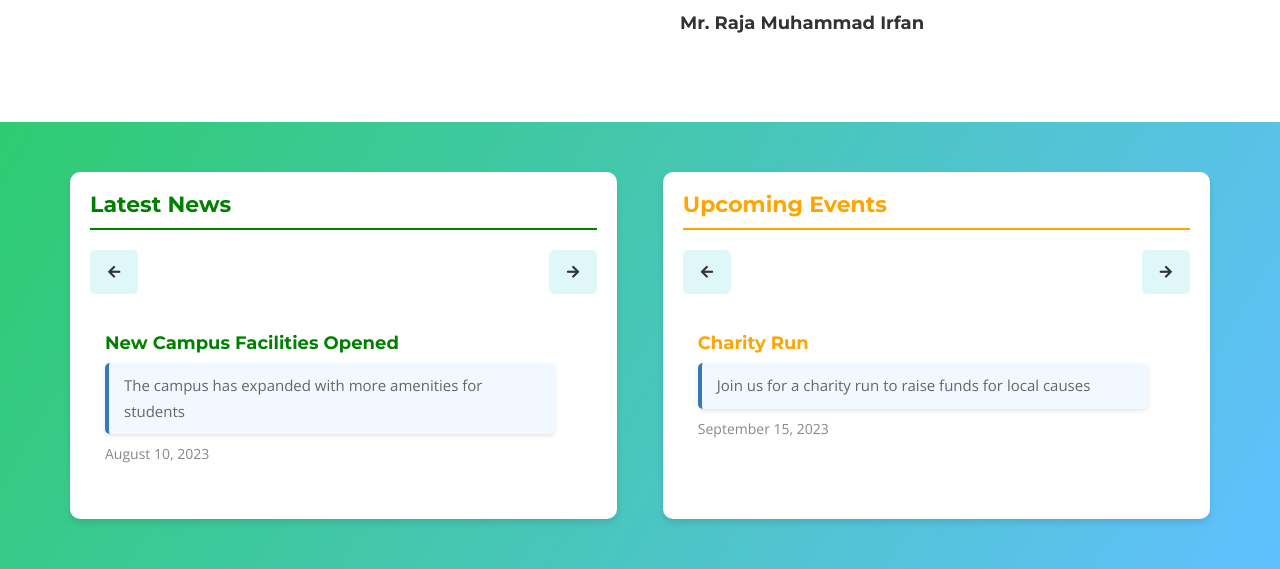
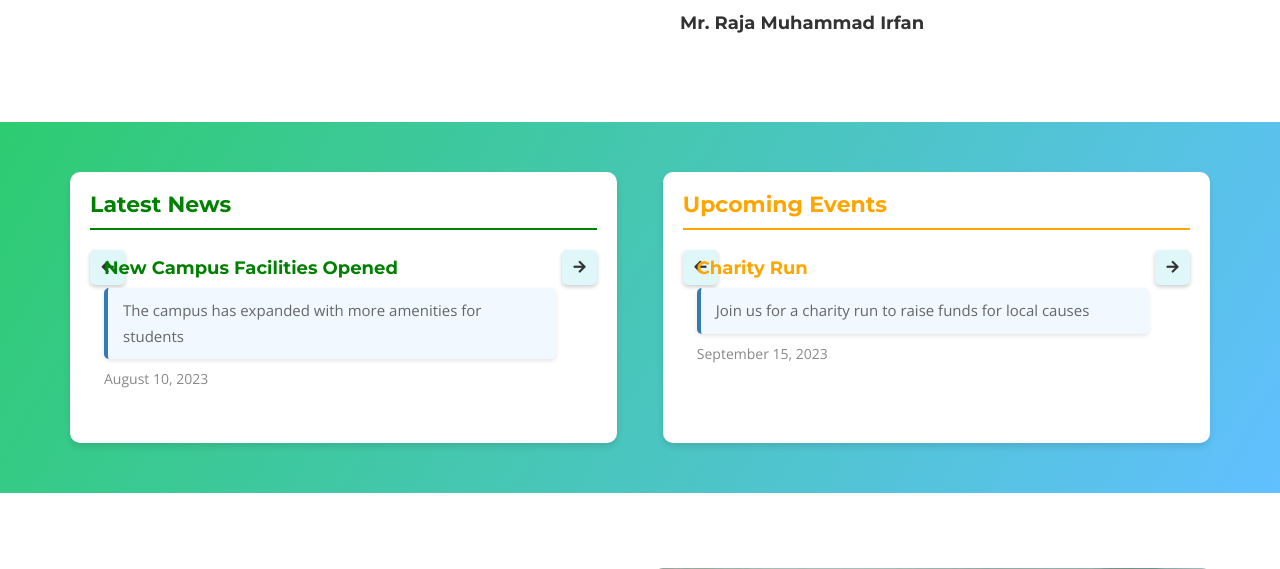
Before and after one commit to Muhammad-Daniyal0077/pisr, a CodeIgniter app: page /pisr/ in a window 1280 px wide. Shown: the part 1604-2173 px from the top of the page. Run offline with CodeIgniter, Linux system fonts and the light colour scheme.

Commit message:
home page

```diff
--- a/application/views/Front_End/Home.php
+++ b/application/views/Front_End/Home.php
@@ -102,7 +102,105 @@
         </div>
     </div>
 </section><!-- Ends: . -->
+<style>
+/* Section Styling */
+.updates-news-section {
+    margin-top: 16px;
+    padding: 50px 0;
+    background: linear-gradient(300deg, #61c0ff, #2ecc71);
+}
 
+/* Container Layout */
+.updates-container {
+    display: flex;
+    justify-content: space-between;
+    gap: 30px;
+}
+
+.new-news-section, .new-events-section {
+    width: 48%;
+    background: #fff;
+    border-radius: 10px;
+    padding: 20px;
+    box-shadow: 0 4px 6px rgba(0, 0, 0, 0.1);
+    position: relative;
+}
+
+/* Titles */
+.section-title {
+    font-size: 22px;
+    margin-bottom: 20px;
+    border-bottom: 2px solid;
+    padding-bottom: 10px;
+}
+.new-news-title { color: green; border-bottom-color: green; }
+.new-events-title { color: orange; border-bottom-color: orange; }
+
+/* Slider Controls */
+.new-slider-controls {
+    display: flex;
+    justify-content: space-between;
+    margin-bottom: -50px;
+}
+
+.new-prev-btn, .new-next-btn {
+    background: #e0f7fa;
+    border: none;
+    padding: 8px;
+    border-radius: 5px;
+    cursor: pointer;
+    width: 35px;
+    height: 35px;
+    display: flex;
+    align-items: center;
+    justify-content: center;
+    transition: background 0.3s;
+    box-shadow: 0 2px 4px rgba(0, 0, 0, 0.2);
+}
+
+.new-prev-btn:hover, .new-next-btn:hover {
+    background: #b2ebf2;
+}
+
+/* News & Events Content */
+.new-news-content, .new-events-content {
+    display: flex;
+    gap: 20px;
+    overflow: hidden;
+}
+
+.new-news-item, .new-event-item {
+    flex: 1 0 45%; /* Flexible width for items */
+    padding: 14px;
+    border-radius: 8px;
+    transition: background 0.3s;
+}
+
+.new-news-item:hover, .new-event-item:hover {
+    background: #f9f9f9;
+}
+
+.new-news-headline { color: green; }
+.new-event-headline { color: orange; }
+.new-news-description, .new-event-description { color: #666; }
+.new-news-date, .new-event-date {
+    color: #888;
+    font-size: 14px;
+}
+
+/* Responsive Design */
+@media (max-width: 768px) {
+    .updates-container {
+        flex-direction: column;
+        gap: 20px;
+    }
+    .new-news-section, .new-events-section {
+        width: 100%;
+    }
+}
+
+
+</style>
 
 <!-- news and events -->
 <section class="updates-news-section">
```
